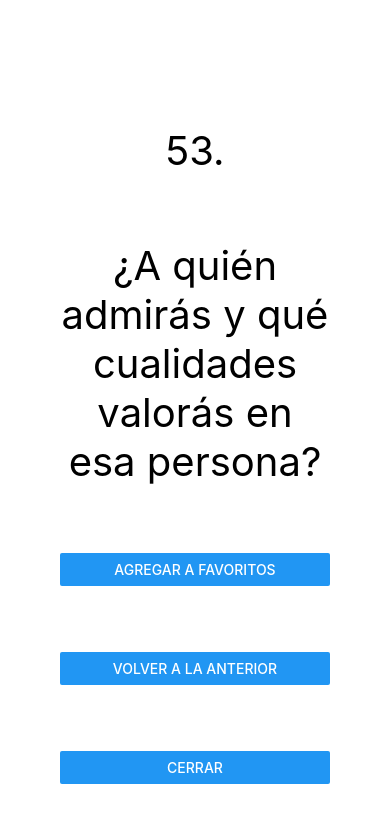
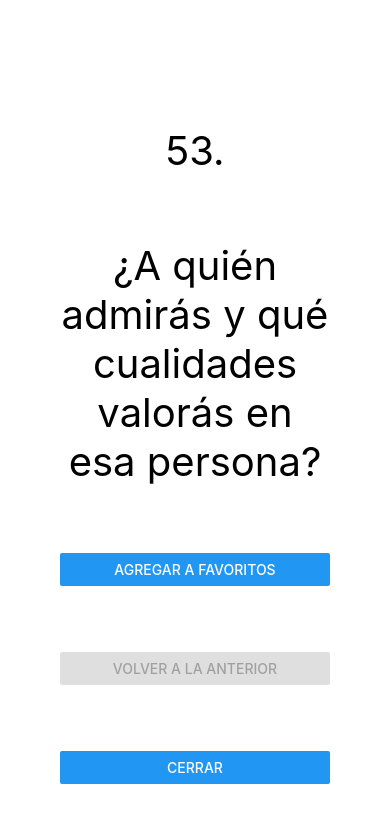
Before and after one commit to JulianRecio/Preguntas, a React Native app: screen / in a window 390 px wide. Both pictures are taken after a click on the button "NUEVA PREGUNTA". Shown: the top 822 px of the page. Built offline with nearby package versions, Linux system fonts and the light colour scheme.

Commit message:
rollback to previous question seems to be working

```diff
--- a/App.js
+++ b/App.js
@@ -10,6 +10,7 @@ export default function App() {
   const [index, setIndex] = useState(0);
   const [favoriteList, setFavoriteList] = useState([]);
   const [favoritesVisible, setFavoritesVisible] = useState(false);
+  const [discardIndex, setDiscardIndex] = useState(0);
 
 
     let favoritesId = useRef([]);
@@ -25,9 +26,12 @@ export default function App() {
     }
 
     const drawQuestion = () => {
+        console.log("Drawn card at index: " + index)
         const question = deck[index];
         setQuestionId(question.id);
         setQuestionText(question.text);
+        setIndex(index + 1);
+        setDiscardIndex(index);
     }
 
     const saveForFavorites = () => {
@@ -52,6 +56,18 @@ export default function App() {
         setQuestionId(id);
         setQuestionText(text);
     }
+
+    const rollbackQuestion = () => {
+        console.log("Drawn from discard deck at index: " + (discardIndex-1))
+        const question = deck[discardIndex-1];
+        setQuestionId(question.id);
+        setQuestionText(question.text);
+        setDiscardIndex(discardIndex - 1);
+    };
+
+    const rollbackQuestionIsActive = () => {
+        return discardIndex === 0;
+    };
 
     return(
       <View style={styles.TherapyBackground}>
@@ -80,12 +96,12 @@ export default function App() {
                       console.log(favoritesId)
                   }}></Button>
                   <Button title="Volver a la anterior" onPress={() => {
-
-                  }
-                  }
+                      rollbackQuestion()
+                  }}
+                          disabled={rollbackQuestionIsActive()}
                   ></Button>
                   <Button title="Cerrar" onPress={() => {
-                      console.log("Card returned!");
+                      console.log("Card returned! index at: " + index);
                       setQuestionVisible(false)
                   }}></Button>
               </View>
```
